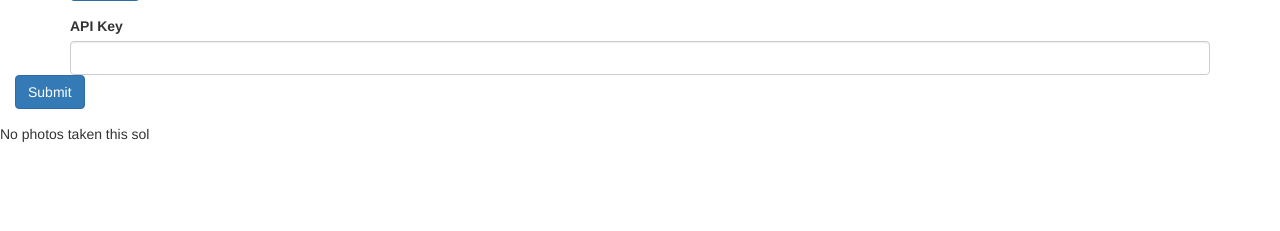
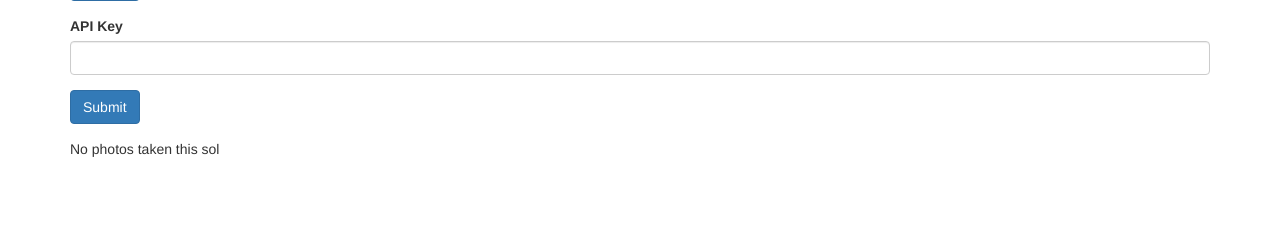
Before and after one commit to homeGrownCheese/rover_site, a Django app: template home/templates/home/index.html in a window 1280 px wide. Shown: the part 122-353 px from the top of the page. Run offline with Django 4.2, Linux system fonts and the light colour scheme; the template is opened without the code that fills it, so the values that code supplies are empty; some libraries are stand-ins or nearby versions.

Commit message:
main page form

```diff
--- a/home/templates/home/index.html
+++ b/home/templates/home/index.html
@@ -74,6 +74,8 @@ console.log("API key is set.");
 <div class="row">
 <div class="form-group col-md-12">
   {% else %}
+  <div class="row">
+<div class="form-group col-md-12">
 <script>
 console.log("API key is not set.");
 </script>
```
